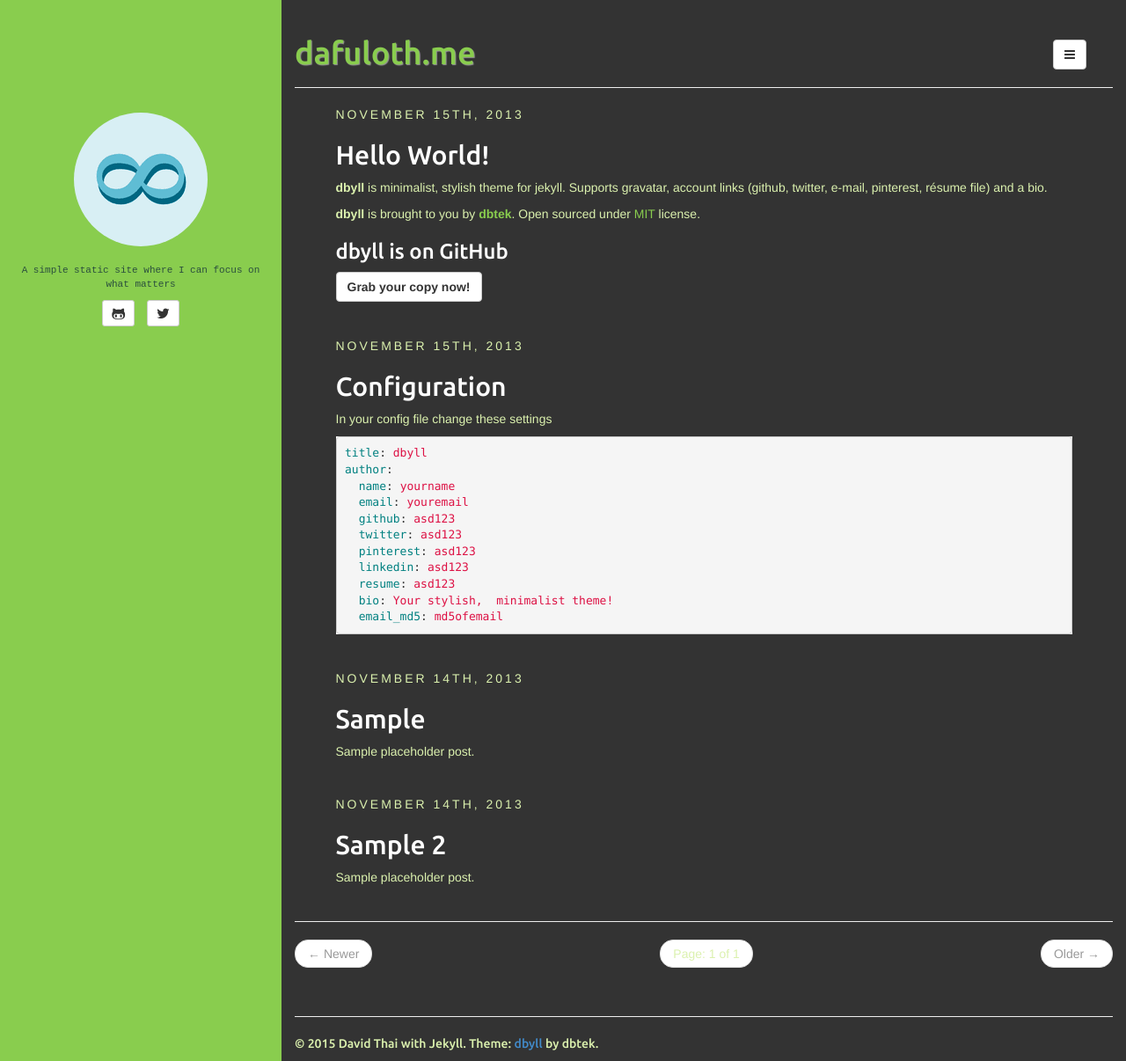
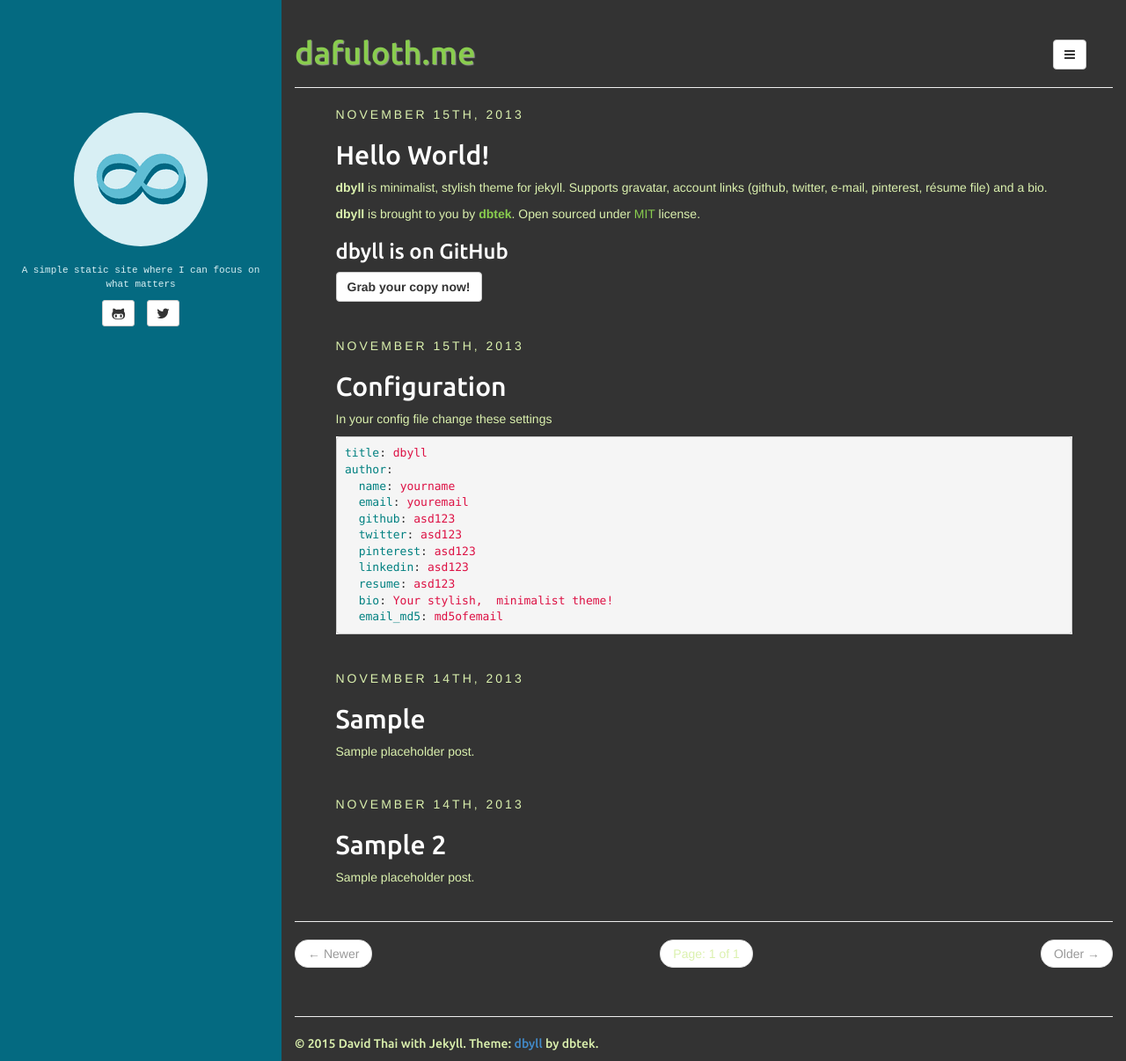
Before and after one commit to dbtek/dbyll, a Jekyll site: the page built from index.html, in a window 1280 px wide and 1206 px high. Shown: the whole window at 88% size. Built offline with Jekyll 4.4.1, drawn with Linux system fonts in a browser that asks for light colours; the list of posts is cut into pages by our own code.

Commit message:
Sidebar to match avatar image
Strongly consider changing colours in avatar image to match theme... but
this will do for now

```diff
--- a/assets/css/style.css
+++ b/assets/css/style.css
@@ -18,8 +18,8 @@
 	padding-top: 10%;
 	/* background-color: #2c3e50; */
 	/* color: #fff; */
-	background-color: #89CD4E;
-	color: #2B4F3E;
+	background-color: #046A81;
+	color: #D8F0F4;
 }
 
 .sidebar-header {
```
